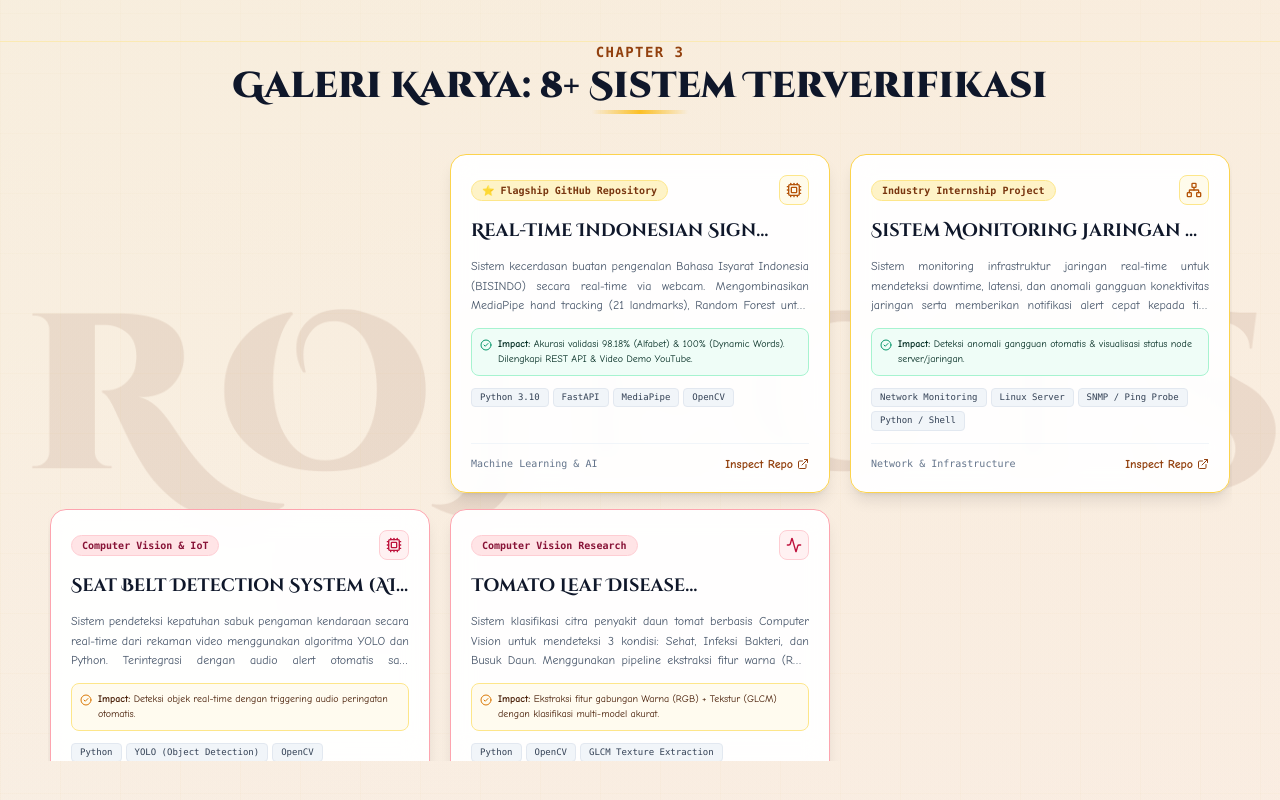
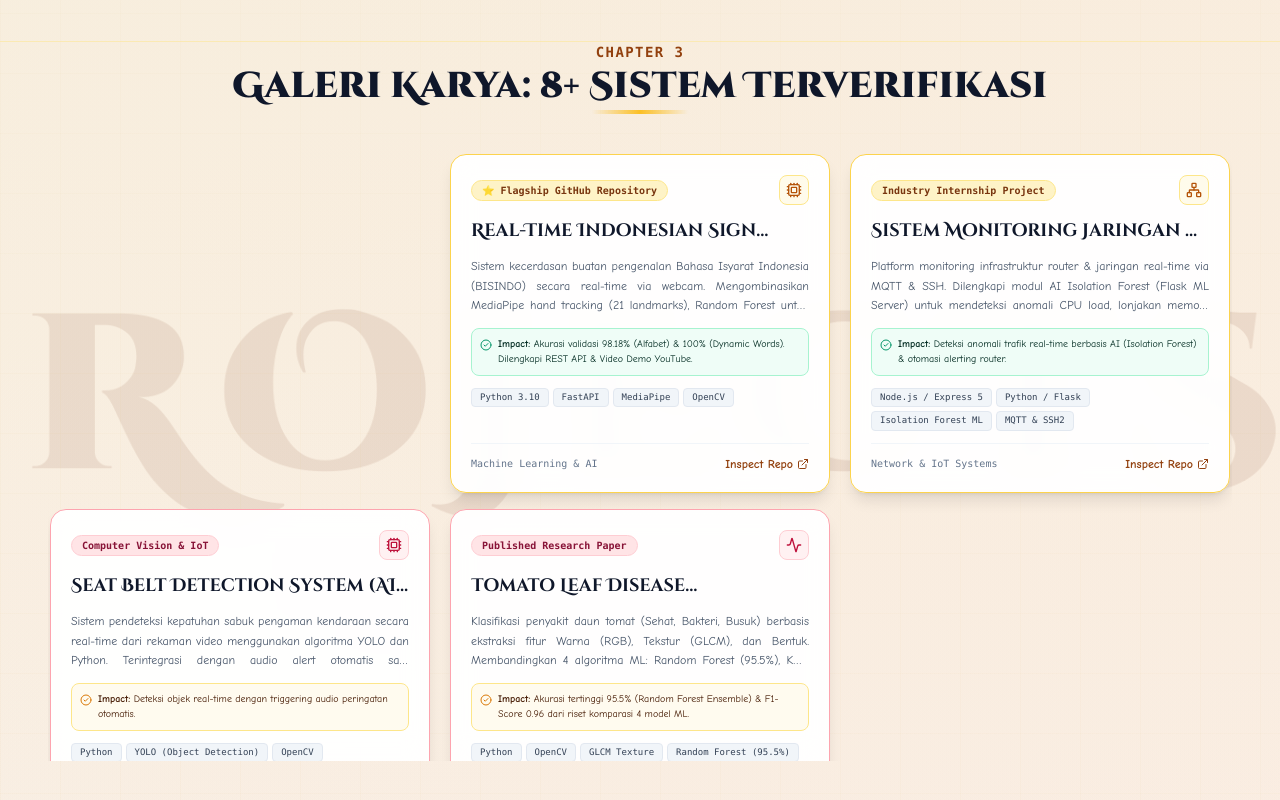
Before and after one commit to tasyaulfarahmazani/portofolio, a React (Vite) app: page / in a window 1280 px wide. Shown: the part 4967-5767 px from the top of the page. Built offline with nearby package versions, Linux system fonts and the light colour scheme; a web font is replaced by a local one.

Commit message:
feat: update project details with verified technical specs and GitHub analytics

```diff
--- a/src/App.jsx
+++ b/src/App.jsx
@@ -255,15 +255,15 @@ export default function App() {
       highlights: "Akurasi validasi 98.18% (Alfabet) & 100% (Dynamic Words). Dilengkapi REST API & Video Demo YouTube."
     },
     {
-      title: "Sistem Monitoring Jaringan & Deteksi Gangguan",
-      category: "Network & Infrastructure",
+      title: "Sistem Monitoring Jaringan & Deteksi Anomali AI",
+      category: "Network & IoT Systems",
       badge: "Industry Internship Project",
       icon: Network,
       isVerifiedRepo: false,
       repoUrl: "https://github.com/tasyaulfarahmazani",
-      description: "Sistem monitoring infrastruktur jaringan real-time untuk mendeteksi downtime, latensi, dan anomali gangguan konektivitas jaringan serta memberikan notifikasi alert cepat kepada tim network engineer.",
-      tech: ["Network Monitoring", "Linux Server", "SNMP / Ping Probe", "Python / Shell", "Dashboard Analytics"],
-      highlights: "Deteksi anomali gangguan otomatis & visualisasi status node server/jaringan."
+      description: "Platform monitoring infrastruktur router & jaringan real-time via MQTT & SSH. Dilengkapi modul AI Isolation Forest (Flask ML Server) untuk mendeteksi anomali CPU load, lonjakan memori, suhu, dan trafik Rx/Tx secara prediktif.",
+      tech: ["Node.js / Express 5", "Python / Flask", "Isolation Forest ML", "MQTT & SSH2", "MySQL & SQLite", "PDFKit Export"],
+      highlights: "Deteksi anomali trafik real-time berbasis AI (Isolation Forest) & otomasi alerting router."
     },
     {
       title: "Sistem Pendaftaran & Seleksi Anak Magang (Internship Portal)",
@@ -277,15 +277,15 @@ export default function App() {
       highlights: "Alur registrasi, validasi berkas otomatis, filtering status pelamar hingga tahap onboard."
     },
     {
-      title: "Sistem Manajemen Penjualan & Kasir (Point of Sale - POS)",
-      category: "Enterprise & Business Web",
-      badge: "Business Software",
+      title: "Modern POS & Retail Inventory System",
+      category: "Fullstack Web Application",
+      badge: "Enterprise Business Solution",
       icon: ShoppingCart,
       isVerifiedRepo: false,
       repoUrl: "https://github.com/tasyaulfarahmazani",
-      description: "Aplikasi kasir dan manajemen transaksi kasir lengkap. Menangani katalog produk, kalkulasi transaksi instan, cetak struk nota belanja, manajemen stok barang (inventory), serta laporan omset penjualan berkala.",
-      tech: ["PHP / Laravel", "MySQL", "JavaScript", "Thermal Receipt Print", "Inventory Control"],
-      highlights: "Pencatatan kasir cepat, pencegahan stok minus, serta rekapitulasi laba rugi akurat."
+      description: "Sistem kasir retail modern berbasis Single Page Application (SPA). Mendukung multi-tier pricing, pergerakan inventaris realtime (Stock Movement audit log), pencatatan modal kasir harian, serta laporan laba rugi transaksi.",
+      tech: ["Laravel 11 / PHP 8.3", "React 18 & TypeScript", "Inertia.js", "Tailwind CSS v4", "MySQL", "Vite PWA"],
+      highlights: "Arsitektur Fullstack Modern (Laravel + Inertia React TS) dengan fitur Multi-Tier Pricing & Stock Audit."
     },
     {
       title: "Beauty Store: Online Shopping Platform",
@@ -323,13 +323,13 @@ export default function App() {
     {
       title: "Tomato Leaf Disease Classification",
       category: "Computer Vision & ML",
-      badge: "Computer Vision Research",
+      badge: "Published Research Paper",
       icon: Activity,
       isVerifiedRepo: false,
       repoUrl: "https://github.com/tasyaulfarahmazani",
-      description: "Sistem klasifikasi citra penyakit daun tomat berbasis Computer Vision untuk mendeteksi 3 kondisi: Sehat, Infeksi Bakteri, dan Busuk Daun. Menggunakan pipeline ekstraksi fitur warna (RGB Mean & Std Dev) serta analisis tekstur GLCM (Gray-Level Co-occurrence Matrix: Contrast, Dissimilarity, Homogeneity, Energy, Correlation) dengan reduksi dimensi PCA.",
-      tech: ["Python", "OpenCV", "GLCM Texture Extraction", "SVM & Random Forest", "PCA", "Scikit-Learn"],
-      highlights: "Ekstraksi fitur gabungan Warna (RGB) + Tekstur (GLCM) dengan klasifikasi multi-model akurat."
+      description: "Klasifikasi penyakit daun tomat (Sehat, Bakteri, Busuk) berbasis ekstraksi fitur Warna (RGB), Tekstur (GLCM), dan Bentuk. Membandingkan 4 algoritma ML: Random Forest (95.5%), KNN (93.0%), SVM (92.7%), dan Naive Bayes (76.6%).",
+      tech: ["Python", "OpenCV", "GLCM Texture", "Random Forest (95.5%)", "KNN (93%)", "SVM (92.7%)"],
+      highlights: "Akurasi tertinggi 95.5% (Random Forest Ensemble) & F1-Score 0.96 dari riset komparasi 4 model ML."
     },
     {
       title: "Server & Security Infrastructure Management",
```
